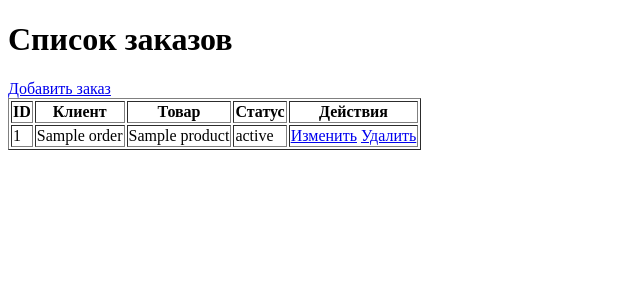
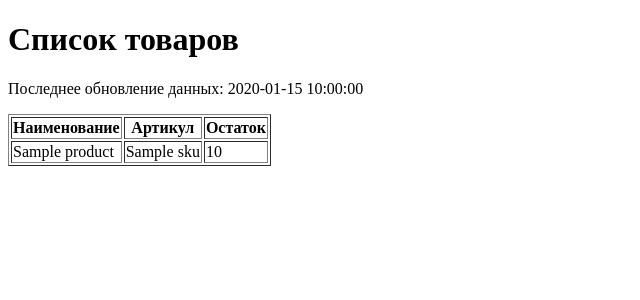
Before and after one commit to kkkola000/stock, a Flask app: template templates/index.html in a window 1280 px wide. Shown: the top 300 px of the page, without its empty margins (0-640 px from the left). Run offline with Flask 3, Linux system fonts and the light colour scheme; the template is opened without the code that fills it: most values are stand-ins (such as "Sample title", 1, 10 or a date in 2020).

Commit message:
Update index.html

```diff
--- a/templates/index.html
+++ b/templates/index.html
@@ -1,31 +1,30 @@
 <!DOCTYPE html>
-<html>
+<html lang="en">
 <head>
-    <title>CRM - Заказы</title>
+    <meta charset="UTF-8">
+    <meta name="viewport" content="width=device-width, initial-scale=1.0">
+    <title>Товары</title>
 </head>
 <body>
-    <h1>Список заказов</h1>
-    <a href="/add">Добавить заказ</a>
+    <h1>Список товаров</h1>
+    <p>Последнее обновление данных: {{ update_date }}</p>
     <table border="1">
-        <tr>
-            <th>ID</th>
-            <th>Клиент</th>
-            <th>Товар</th>
-            <th>Статус</th>
-            <th>Действия</th>
-        </tr>
-        {% for order in orders %}
-        <tr>
-            <td>{{ order.id }}</td>
-            <td>{{ order.customer_name }}</td>
-            <td>{{ order.product }}</td>
-            <td>{{ order.status }}</td>
-            <td>
-                <a href="/update/{{ order.id }}">Изменить</a>
-                <a href="/delete/{{ order.id }}">Удалить</a>
-            </td>
-        </tr>
-        {% endfor %}
+        <thead>
+            <tr>
+                <th>Наименование</th>
+                <th>Артикул</th>
+                <th>Остаток</th>
+            </tr>
+        </thead>
+        <tbody>
+            {% for product in products %}
+            <tr>
+                <td>{{ product.name }}</td>
+                <td>{{ product.sku }}</td>
+                <td>{{ product.stock }}</td>
+            </tr>
+            {% endfor %}
+        </tbody>
     </table>
 </body>
 </html>
```
